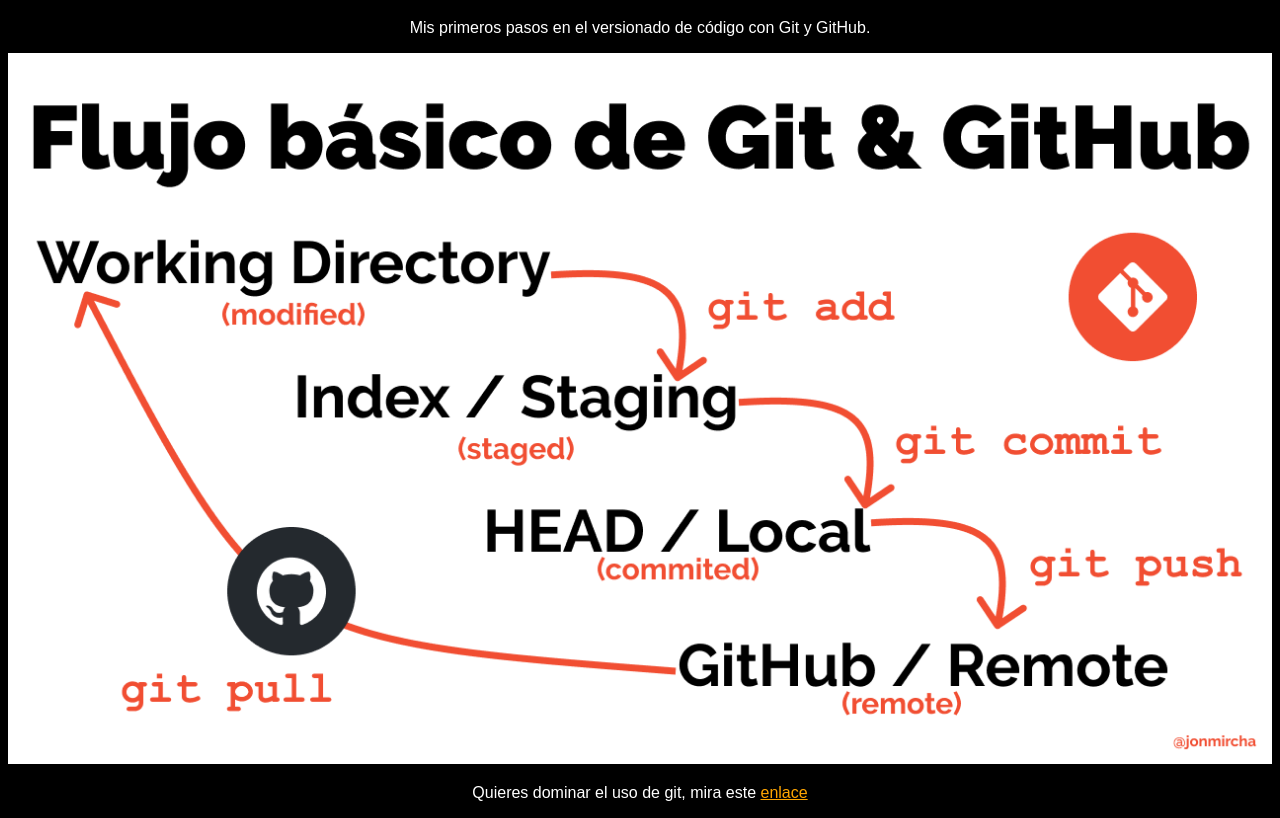
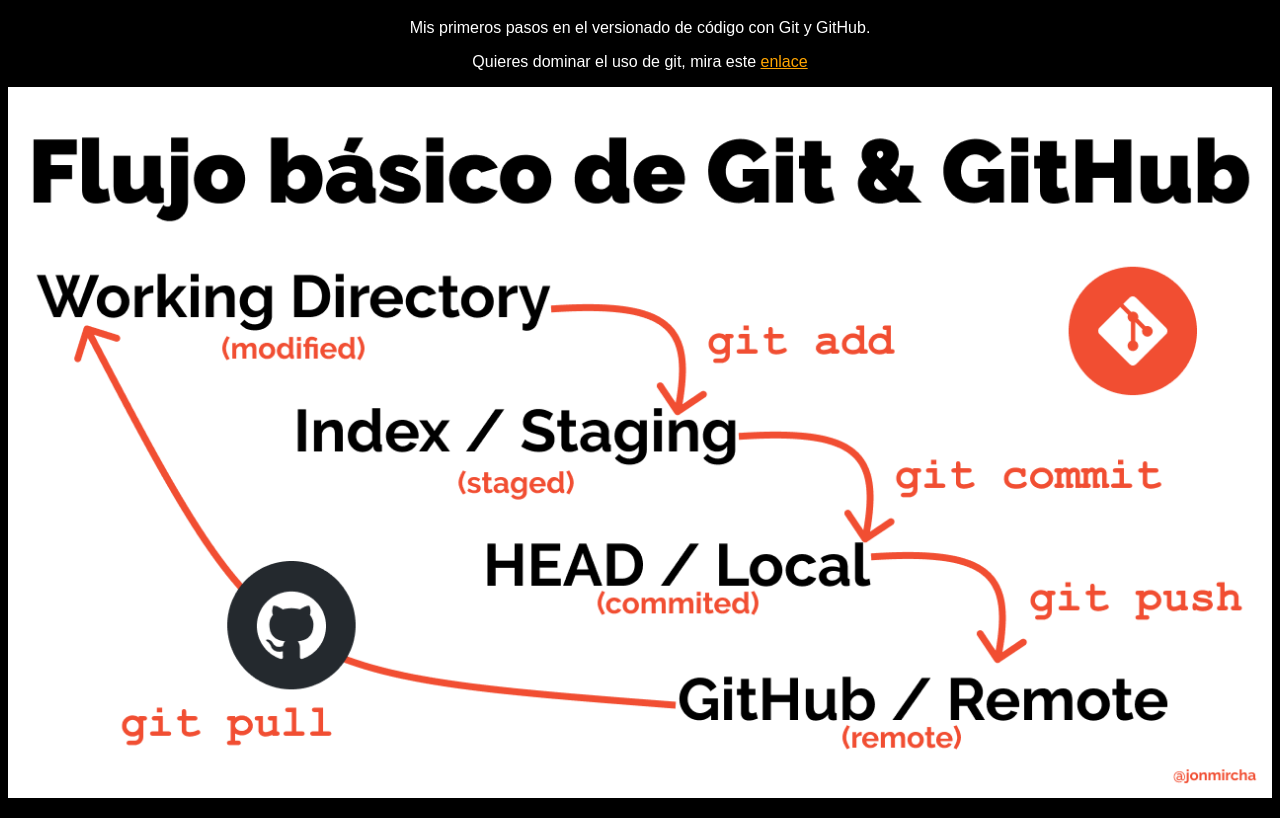
Before and after one commit to fidelysla/youtube-git, a plain HTML site: page index.html in a window 1280 px wide. Shown: the part 61-879 px from the top of the page. Drawn offline with Linux system fonts and the light colour scheme.

Commit message:
Modificacion del parrafo de link

```diff
--- a/index.html
+++ b/index.html
@@ -10,9 +10,8 @@
 <body>
     <h1>Aprendiendo Git</h1>
     <p>Mis primeros pasos en el versionado de código con Git y GitHub.</p>
+    <p>Quieres dominar el uso de git, mira este <a href="https://jonmircha.com/git" target="_blank">enlace</a></p>
     <img src="git-flow.png" alt="git-flow">
-    <p>Quieres dominar el uso de git, mira este <a href="https://jonmircha.com/git" target="_blank">enlace</a>
-    </p>
     <script src="idex.js"></script>
 </body>
 </html>
```
